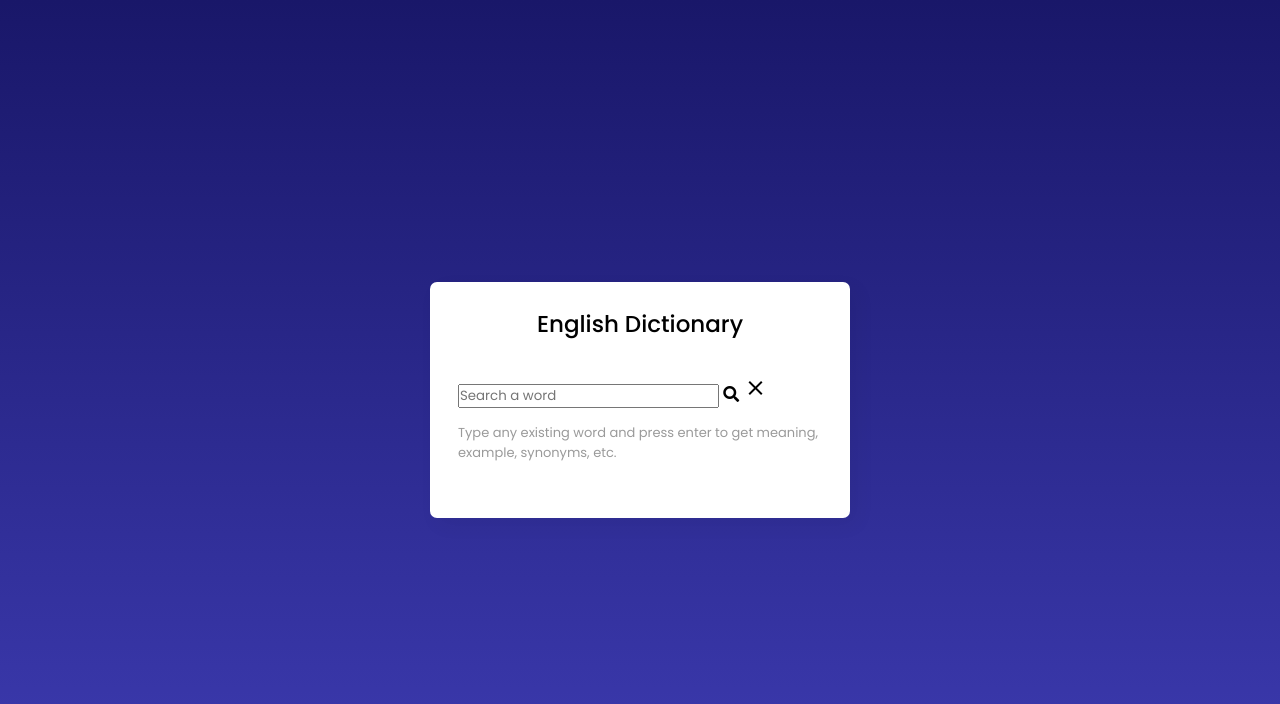
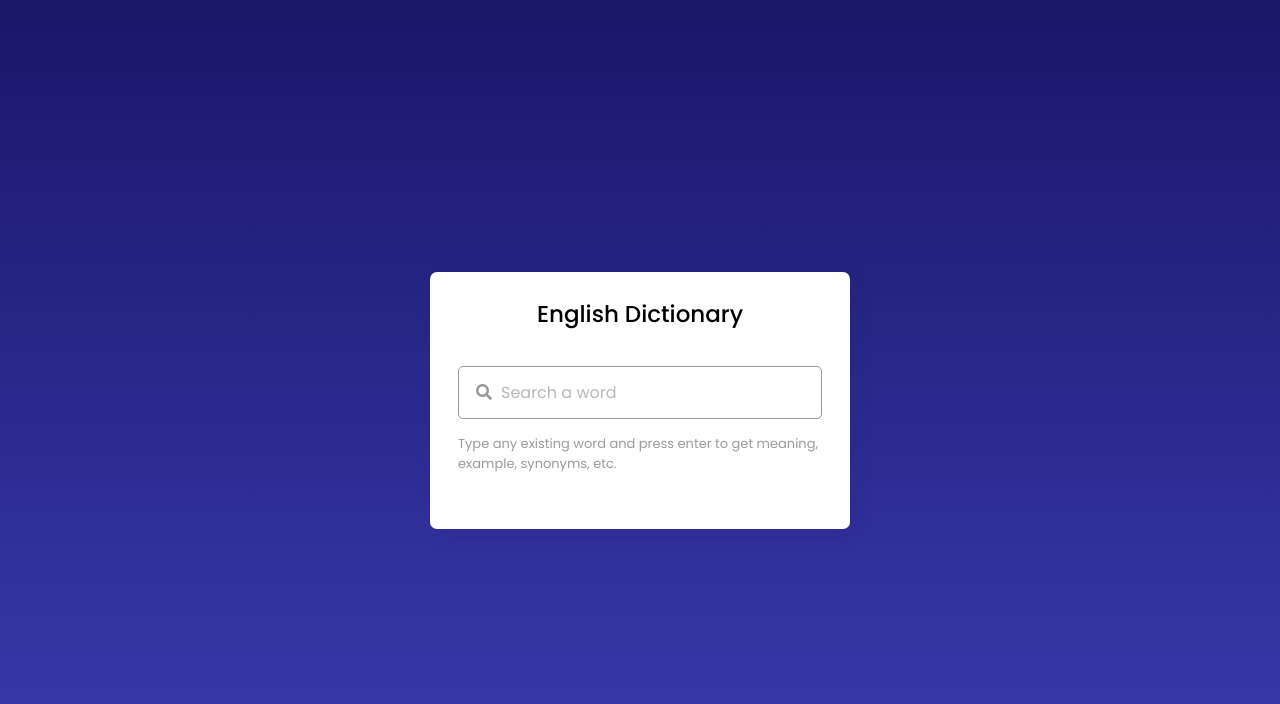
Before and after one commit to SallyMulupi/Dictionary-DAM, a plain HTML site: page index.html in a window 1280 px wide. Drawn offline with Linux system fonts and the light colour scheme.

Commit message:
style search section

```diff
--- a/style.css
+++ b/style.css
@@ -75,3 +75,53 @@ body {
 .wrapper.active .info-text {
     display: none;
 }
+
+
+/* search styling */
+
+.search input {
+    height: 53px;
+    width: 100%;
+    outline: none;
+    border-radius: 5px;
+    border: 1px solid #999;
+    padding: 0 42px;
+    font-size: 16px;
+}
+
+.search input::placeholder {
+    color: #b8b8b8;
+}
+
+.search input:focus {
+    padding: 0 41px;
+    border: 2px solid #191769;
+}
+
+.search :where(i, span) {
+    position: absolute;
+    top: 50%;
+    color: #999;
+    transform: translateY(-50%);
+}
+
+.search i {
+    left: 18px;
+    font-size: 16px;
+    pointer-events: none;
+}
+
+.search input:focus~i {
+    color: #191769;
+}
+
+.search span {
+    right: 15px;
+    cursor: pointer;
+    font-size: 18px;
+    display: none;
+}
+
+.search input:valid~span {
+    display: block;
+}
```
